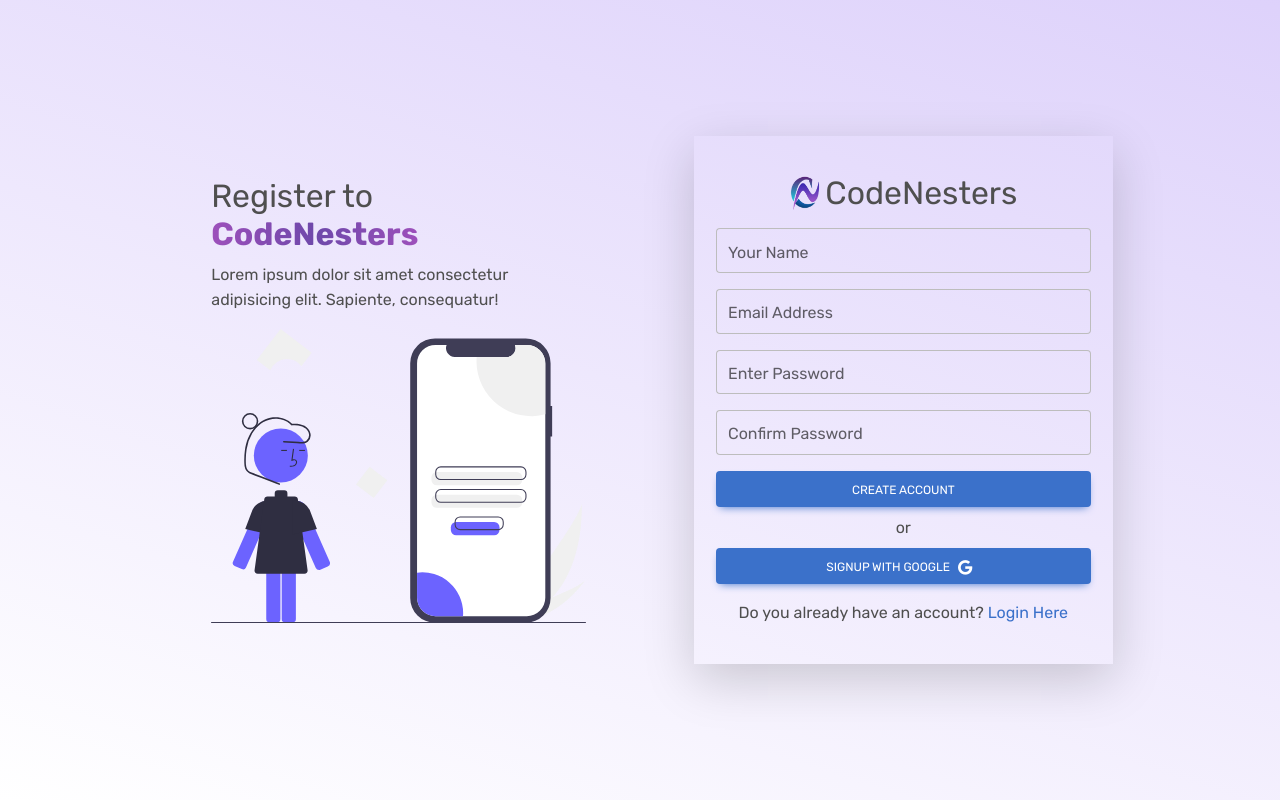
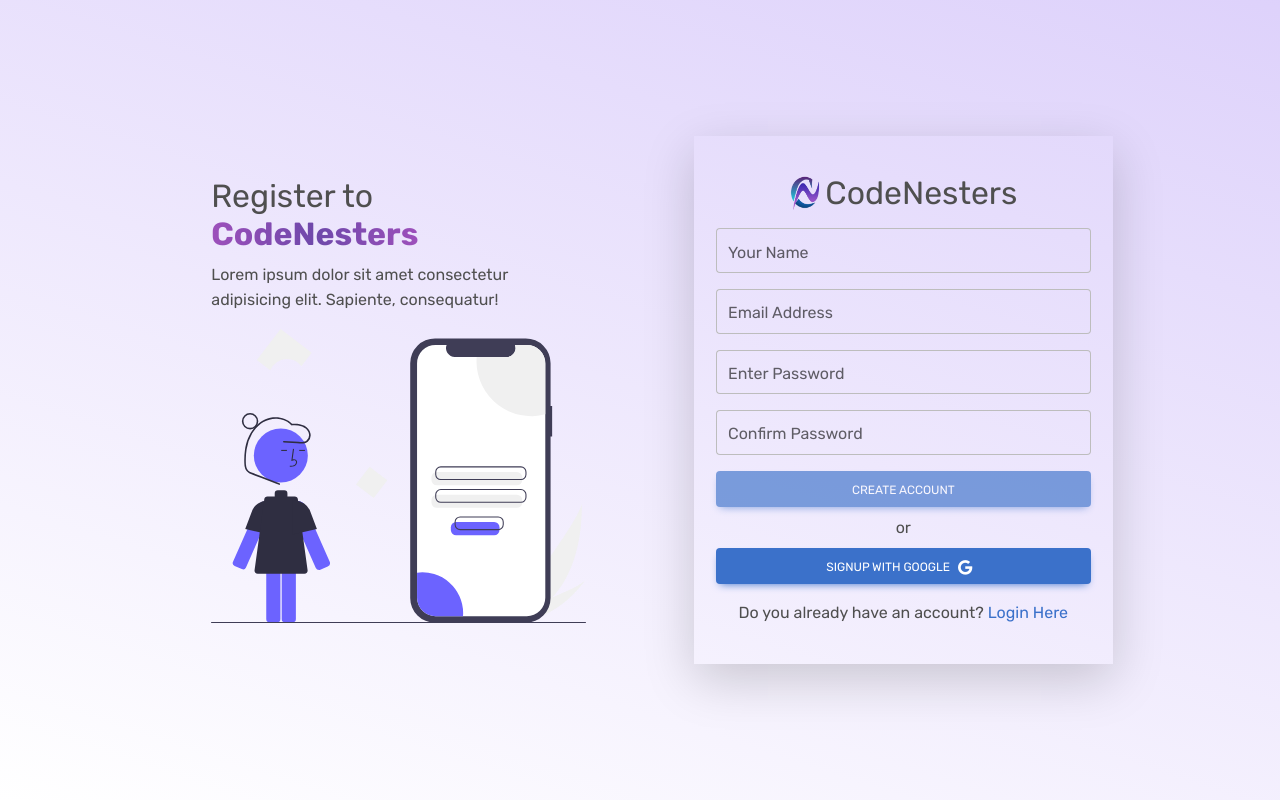
Before and after one commit to Yashcodes/CodeNesters-Frontend, a React (Create React App) app: page /register in a window 1280 px wide. Built offline with nearby package versions, Linux system fonts and the light colour scheme; no server answers.

Commit message:
Added normal validation for form input

```diff
--- a/src/pages/Auth/Login.jsx
+++ b/src/pages/Auth/Login.jsx
@@ -116,7 +116,14 @@
             </div>
 
             <div className="register-card-btn mb-2">
-              <MDBBtn className="w-100 card-btn" onClick={handleSubmit}>
+              <MDBBtn
+                className="w-100 card-btn"
+                onClick={handleSubmit}
+                disabled={
+                  email === "" ||
+                  password === ""
+                }
+              >
                 Login
               </MDBBtn>
             </div>
--- a/src/pages/Auth/Register.jsx
+++ b/src/pages/Auth/Register.jsx
@@ -154,7 +154,17 @@
           </div>
 
           <div className="register-card-btn mb-2">
-            <MDBBtn className={`w-100 card-btn`} onClick={handleSubmit}>
+            <MDBBtn
+              className={`w-100 card-btn`}
+              onClick={handleSubmit}
+              disabled={
+                password !== confirmPassword ||
+                name === "" ||
+                email === "" ||
+                password === "" ||
+                confirmPassword === ""
+              }
+            >
               Create Account
             </MDBBtn>
           </div>
```
